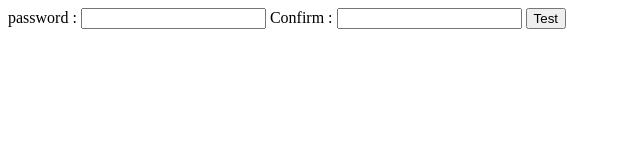
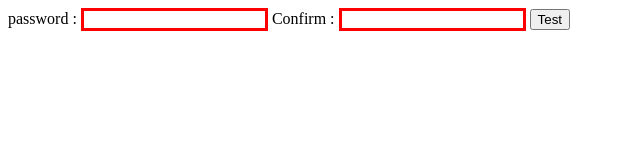
Before and after one commit to raoul-baddawi/Javascript-Basics-3, a plain HTML site: page step 4/index.html in a window 1280 px wide. Both pictures are taken after a click on the button "Test". Shown: the whole page, without its empty margins (0-640 px from the left). Drawn offline with Linux system fonts and the light colour scheme.

Commit message:
Step4 done

```diff
--- /dev/null
+++ b/step 4/Step4.js
@@ -0,0 +1,12 @@
+const confirm = document.querySelector("#confirmation");
+const button = document.querySelector("button");
+
+const change_border = function() {
+    let password = document.querySelector("#password");
+    let check = password.value;
+    if(check !== null && check !== "Raoullghoul") {
+        password.style.border = "3px solid red";
+        confirm.style.border = "3px solid red";
+    }
+}
+button.addEventListener("click", change_border);
--- a/step 4/index.html
+++ b/step 4/index.html
@@ -11,4 +11,5 @@
     <button type="button" name="button" >Test</button>
   </form>
 </body>
+<script src="Step4.js"></script>
 </html>
```
